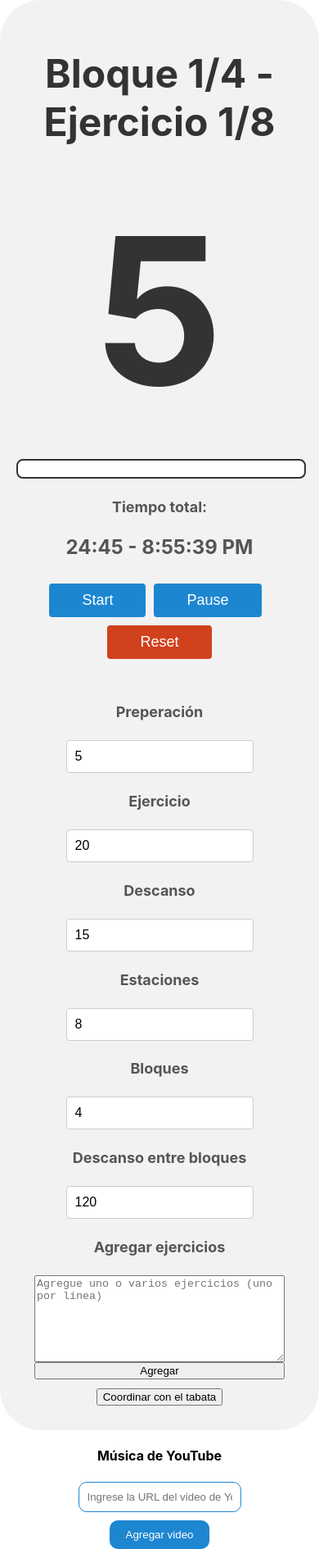
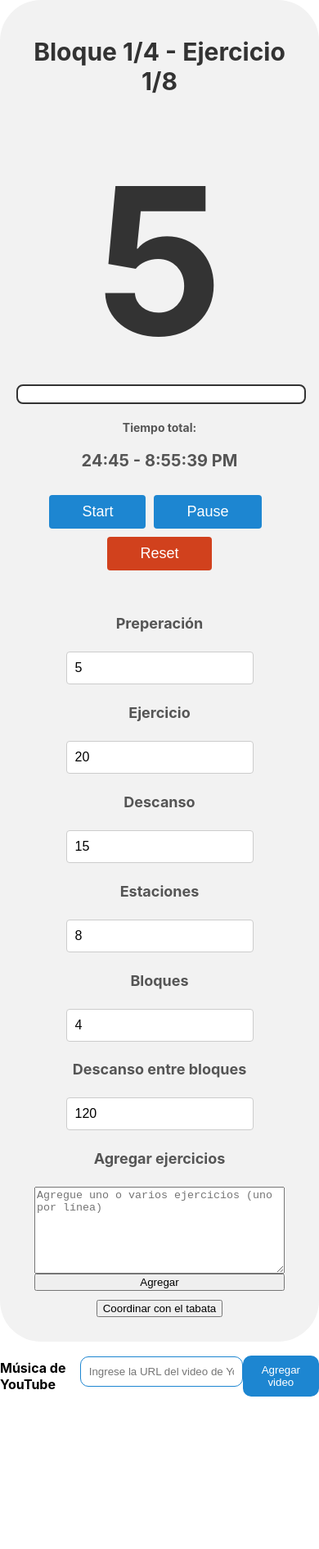
Before and after one commit to jjpicante/tabatatimer, a React (Create React App) app: page / in a window 390 px wide. Shown: the whole page at 82% size. After the commit the page ends 1720 px from the top, so only its background shows below. Built offline with nearby package versions, Linux system fonts and the light colour scheme.

Commit message:
responsive

```diff
--- a/src/App.module.css
+++ b/src/App.module.css
@@ -9,6 +9,12 @@
   justify-content: center;
 }
 
+@media (max-width: 1919px){
+  .column {
+    justify-content:left;
+  }
+}
+
 @media (max-width: 768px){
   .container {
     flex-direction: column;
--- a/src/Components/Tabata/tabata.module.css
+++ b/src/Components/Tabata/tabata.module.css
@@ -4,7 +4,6 @@
     padding: 20px;
     background-color: #f2f2f2;
     border-radius: 50px;
-    margin-top: 10px;
     width: 100%;
 
   }
@@ -151,6 +150,32 @@
   transition: width 0.5s ease;
 }
 
+@media (max-width: 1919px){
+  .intervalTitle {
+    font-size: 30px;
+  }
+  .intervalContainer {
+    margin-bottom: 0px;
+  }
+
+  .timeRemaining {
+    font-size: 220px;
+}
+
+.totalTimeTitle {
+  font-size: 14px;
+  color: #555;
+}
+
+.totalTime {
+  font-size: 20px;
+  color: #555;
+}
+
+
+
+}
+
 @media (max-width: 768px){
   .timeRemaining {
     font-size: 250px;
--- a/src/Components/Youtube/youtube.jsx
+++ b/src/Components/Youtube/youtube.jsx
@@ -58,11 +58,11 @@ const Youtube = () => {
       </button>
       <div>
         {videoList.map((video, index) => (
-          <div key={index} className={style.videoContainer}>
+          <div key={index} className={style.iframeContainer}>
             <iframe
               title="Musica para entrenar"
               width="580"
-              height="300"
+              height="298.13"
               src={video.embedCode}
               allow="accelerometer; autoplay; encrypted-media; gyroscope; picture-in-picture"
               allowFullScreen
@@ -71,7 +71,7 @@ const Youtube = () => {
             <button onClick={() => handleDelete(index)} className={style.deleteButton}>
               X
             </button>
-          </div>
+            </div>
         ))}
       </div>
     </div>
--- a/src/Components/Youtube/youtube.module.css
+++ b/src/Components/Youtube/youtube.module.css
@@ -14,7 +14,7 @@
   margin-bottom: 10px;
 }
 
-.videoContainer {
+.iframeContainer {
   display: flex;
   align-items: center;
   margin-bottom: 10px;
@@ -36,10 +36,40 @@ iframe{
   border-radius: 20px;
 }
 
+@media (max-width: 1919px){
+.container{
+  justify-content: start;
+}
+  iframe{
+    border-radius: 20px;
+    position: absolute;
+    top: 0;
+    left: 0;
+    width: 140%;
+    height: 140%;
+    }
+
+
+  .iframeContainer {
+    position: relative;
+    width: 100%;
+    height: 0;
+    padding-bottom: 56.25%;
+    margin-bottom: 26%;
+    height: 8px;
+  }
+
+  .deleteButton {
+    position:absolute;
+    top: 115px;
+    left: 400px;
+  }
+
+  }
+
 @media (max-width: 768px) {
   .container {
     display: flex;
-    flex-direction: column;
     width: 100%;
     align-items: center;
   }
```
